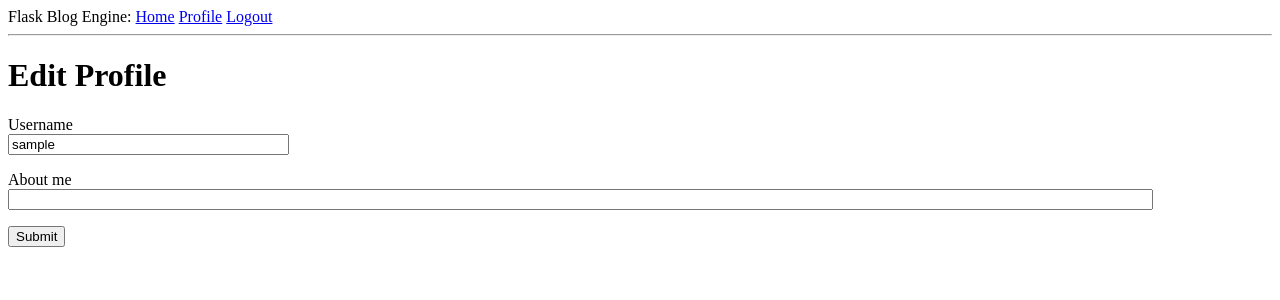
After one commit to ashwani99/flask-blog-engine, a Flask app: page /edit_profile in a window 1280 px wide. The commit adds this page. Shown: the top 300 px of the page. Run offline with Flask 2, Linux system fonts and the light colour scheme; the visitor is signed in with stand-in values (Sample User, id 1); data comes from the database, SQL or seed files in the repository; both versions use the stored data as it was after the commit.

Commit message:
add profile page and avatars

```diff
--- a/app/__init__.py
+++ b/app/__init__.py
@@ -3,7 +3,6 @@ from config import Config
 from flask_sqlalchemy import SQLAlchemy
 from flask_migrate import Migrate
 from flask_login import LoginManager
-
 
 app = Flask(__name__)
 # print(dir(app))
@@ -11,6 +10,7 @@ app.config.from_object(Config)
 db = SQLAlchemy(app)
 migrate = Migrate(app, db)
 login = LoginManager(app)
+login.login_view = 'login'
 
 
 from app import routes, models
--- a/app/forms.py
+++ b/app/forms.py
@@ -1,9 +1,40 @@
 from flask_wtf import FlaskForm
 from wtforms import StringField, PasswordField, BooleanField, SubmitField
-from wtforms.validators import DataRequired
+from wtforms.validators import DataRequired, Email, EqualTo, Length, ValidationError
+from app.models import User
+
 
 class LoginForm(FlaskForm):
     username = StringField('Username', validators=[DataRequired()])
     password = PasswordField('Password', validators=[DataRequired()])
     remember_me = BooleanField('Remember me')
     submit = SubmitField('Sign In')
+
+
+class RegistrationForm(FlaskForm):
+    username = StringField('Username', validators=[DataRequired()])
+    email = StringField('Email', validators=[DataRequired(), Email()])
+    password = PasswordField('Password', validators=[DataRequired()])
+    retype_password = PasswordField('Retype Password', validators=[
+        DataRequired(),
+        EqualTo('password', message='Passwords do not match')
+    ])
+    submit = SubmitField('Register')
+
+
+    def validate_username(self, username):
+        user = User.query.filter_by(username=username.data).first()
+        if user is not None:
+            raise ValidationError('Please provide a different username')
+
+
+    def validate_email(self, email):
+        user = User.query.filter_by(email=email.data).first()
+        if user is not None:
+            raise ValidationError('This email is already registered. Please provide a different email')
+
+
+class EditProfileForm(FlaskForm):
+    username = StringField('Username', validators=[DataRequired()])
+    about_me = StringField('About me', validators=[Length(min=0, max=140)])
+    submit = SubmitField('Submit')
--- a/app/models.py
+++ b/app/models.py
@@ -2,6 +2,8 @@ from datetime import datetime
 from werkzeug import generate_password_hash, check_password_hash
 from app import db, login
 from flask_login import UserMixin
+
+from hashlib import md5
 
 
 class User(UserMixin, db.Model):
@@ -10,6 +12,8 @@ class User(UserMixin, db.Model):
     email = db.Column(db.String(120), index=True, unique=True)
     password_hash = db.Column(db.String(128))
     posts = db.relationship('Post', backref='author', lazy='dynamic')
+    about_me = db.Column(db.String(140))
+    last_seen = db.Column(db.DateTime, default=datetime.utcnow)
 
 
     def __repr__(self):
@@ -21,7 +25,15 @@ class User(UserMixin, db.Model):
 
 
     def check_password(self, password):
-        return check_password_hash(password, self.password_hash)
+        # check_password_hash takes arguments in order
+        # i.e passing (hash, password) would work but (password, hash) would not
+        return check_password_hash(self.password_hash, password)
+
+
+    def avatar(self, size):
+        digest = md5(self.email.lower().encode('utf-8')).hexdigest()
+        return 'https://www.gravatar.com/avatar/{}?d=identicon&s={}'.format(
+            digest, size)
 
 
 class Post(db.Model):
--- a/app/routes.py
+++ b/app/routes.py
@@ -1,14 +1,17 @@
-from app import app
-from flask import render_template, redirect, flash, url_for
-from app.forms import LoginForm
-from flask_login import current_user, login_user
+from app import app, db
+from flask import render_template, redirect, flash, url_for, request
+from app.forms import LoginForm, RegistrationForm, EditProfileForm
+from flask_login import current_user, login_user, logout_user, login_required
 from app.models import User
+from werkzeug.urls import url_parse
+
+from datetime import datetime
 
 
 @app.route('/')
 @app.route('/index')
+@login_required
 def index():
-    user = {'username': 'Ashwani'}
     posts = [
         {
             'author': {'username': 'John'},
@@ -19,7 +22,7 @@ def index():
             'body': 'What\'s in a name?'
         }
     ]
-    return render_template('index.html', title='Home - Flask Blog Engine', user=user, posts=posts)
+    return render_template('index.html', title='Home - Flask Blog Engine', posts=posts)
 
 
 @app.route('/login', methods=['GET', 'POST'])
@@ -30,9 +33,71 @@ def login():
     form = LoginForm()
     if form.validate_on_submit():
         user = User.query.filter_by(username=form.username.data).first()
+        # print(user)
         if user is None or not user.check_password(form.password.data):
             flash('Invalid username or password')
             return redirect(url_for('login'))
         login_user(user, remember=form.remember_me.data)
+        next_page = request.args.get('next')
+        # if next_page is not defined or it points to a different host
+        # then for security reasons we redirect to home page
+        if not next_page or url_parse(next_page).netloc != '':
+            next_page = url_for('index')
+        return redirect(next_page)
+    return render_template('login.html', title='Sign In', form=form)
+
+
+@app.route('/logout')
+def logout():
+    if current_user.is_authenticated:
+        logout_user()
         return redirect(url_for('index'))
-    return render_template('login.html', title='Sign In', form=form)
+
+
+@app.route('/register', methods=['GET', 'POST'])
+def register():
+    if current_user.is_authenticated:
+        return redirect(url_for('index'))
+    form = RegistrationForm()
+    if form.validate_on_submit():
+        user = User(username=form.username.data, email=form.email.data)
+        user.set_password(form.password.data)
+        db.session.add(user)
+        db.session.commit()
+        flash('Congratulations, you have been successfully registered!')
+        return redirect(url_for('login'))
+    return render_template('register.html', title='Register', form=form)
+
+
+@app.route('/user/<username>')
+@login_required
+def user(username):
+    user = User.query.filter_by(username=username).first_or_404()
+    posts = [
+        { 'author': user, 'body': 'Test Post #1' },
+        { 'author': user, 'body': 'Test Post #2' }
+    ]
+    return render_template('user.html', user=user, posts=posts)
+
+
+@app.route('/edit_profile', methods=['GET', 'POST'])
+@login_required
+def edit_profile():
+    form = EditProfileForm()
+    if form.validate_on_submit():
+        current_user.username = form.username.data
+        current_user.about_me = form.about_me.data
+        db.session.commit()
+        flash('Your changes have been saved!')
+        return redirect(url_for('edit_profile'))
+    elif request.method == 'GET':
+        form.username.data = current_user.username
+        form.about_me.data = current_user.about_me
+    return render_template('edit_profile.html', title='Edit Profile', form=form)
+
+
+@app.before_request
+def before_request():
+    if current_user.is_authenticated:
+        current_user.last_seen = datetime.utcnow()
+        db.session.commit()
--- /dev/null
+++ b/app/templates/_post.html
@@ -0,0 +1,6 @@
+<table valign="top">
+    <tr>
+        <td><img src="{{ post.author.avatar(36) }}"></td>
+        <td>{{ post.author.username }} says: <b>{{ post.body }}</b></td>
+    </tr>
+</table>
--- a/app/templates/base.html
+++ b/app/templates/base.html
@@ -13,7 +13,12 @@
 <body>
     <div>Flask Blog Engine:
         <a href="{{ url_for('index') }}">Home</a>
+        {% if current_user.is_anonymous %}
         <a href="{{ url_for('login') }}">Login</a>
+        {% else %}
+        <a href="{{ url_for('user', username=current_user.username) }}">Profile</a>
+        <a href="{{ url_for('logout') }}">Logout</a>
+        {% endif %}
     </div>
     <hr>
     {% with messages = get_flashed_messages() %}
--- /dev/null
+++ b/app/templates/edit_profile.html
@@ -0,0 +1,23 @@
+{% extends 'base.html' %}
+
+{% block content %}
+    <h1>Edit Profile</h1>
+    <form action="" method="POST">
+        {{ form.hidden_tag() }}
+        <p>
+            {{ form.username.label }}<br>
+            {{ form.username(size=32) }}<br>
+            {% for error in form.username.errors %}
+            <span style="color:red">[{{ error }}]</span>
+            {% endfor %}
+        </p>
+        <p>
+            {{ form.about_me.label }}<br>
+            {{ form.about_me(size=140) }}<br>
+            {% for error in form.about_me.errors %}
+            <span style="color:red">[{{ error }}]</span>
+            {% endfor %}
+        </p>
+        <p>{{ form.submit() }}</p>
+    </form>
+{% endblock %}
--- a/app/templates/index.html
+++ b/app/templates/index.html
@@ -1,7 +1,7 @@
 {% extends "base.html" %}
 
 {% block content %}
-    <h1>Hi, {{ user.username }}</h1>
+    <h1>Hi, {{ current_user.username }}</h1>
     {% for post in posts %}
     <h3>By {{ post.author.username }}</h3>
     <p>{{ post.body }}</p>
--- a/app/templates/login.html
+++ b/app/templates/login.html
@@ -21,4 +21,6 @@
         <p>{{ form.remember_me() }}{{ form.remember_me.label }}</p>
         <p>{{ form.submit() }}</p>
     </form>
+
+    <p>New User? <a href="{{ url_for('register') }}">Click to register</a></p>
 {% endblock %}
```
Also changed, not shown: app/templates/register.html (added, +45 -0 lines), app/templates/user.html (added, +21 -0 lines), migrations/versions/1f180aee8245_new_fields_in_user_table.py (added, +30 -0 lines), app.db, microblog.py (renamed from app/microblog.py).
